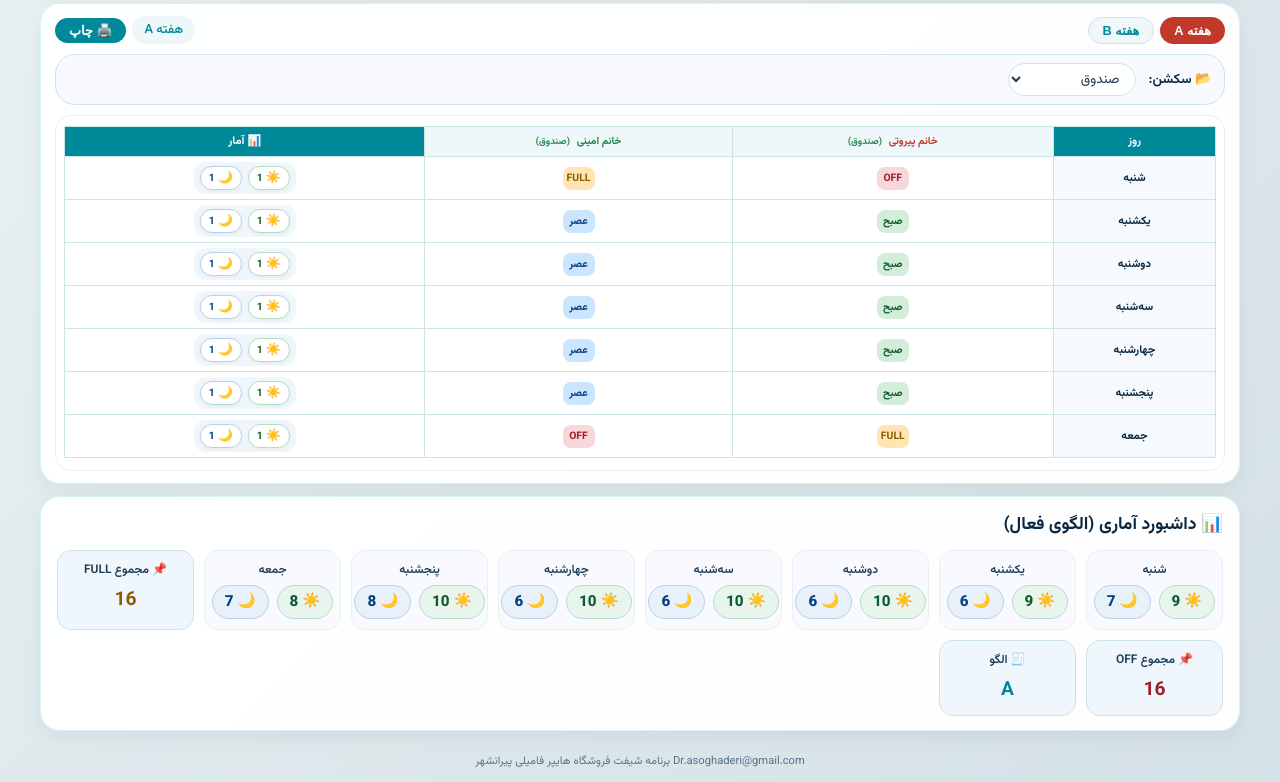
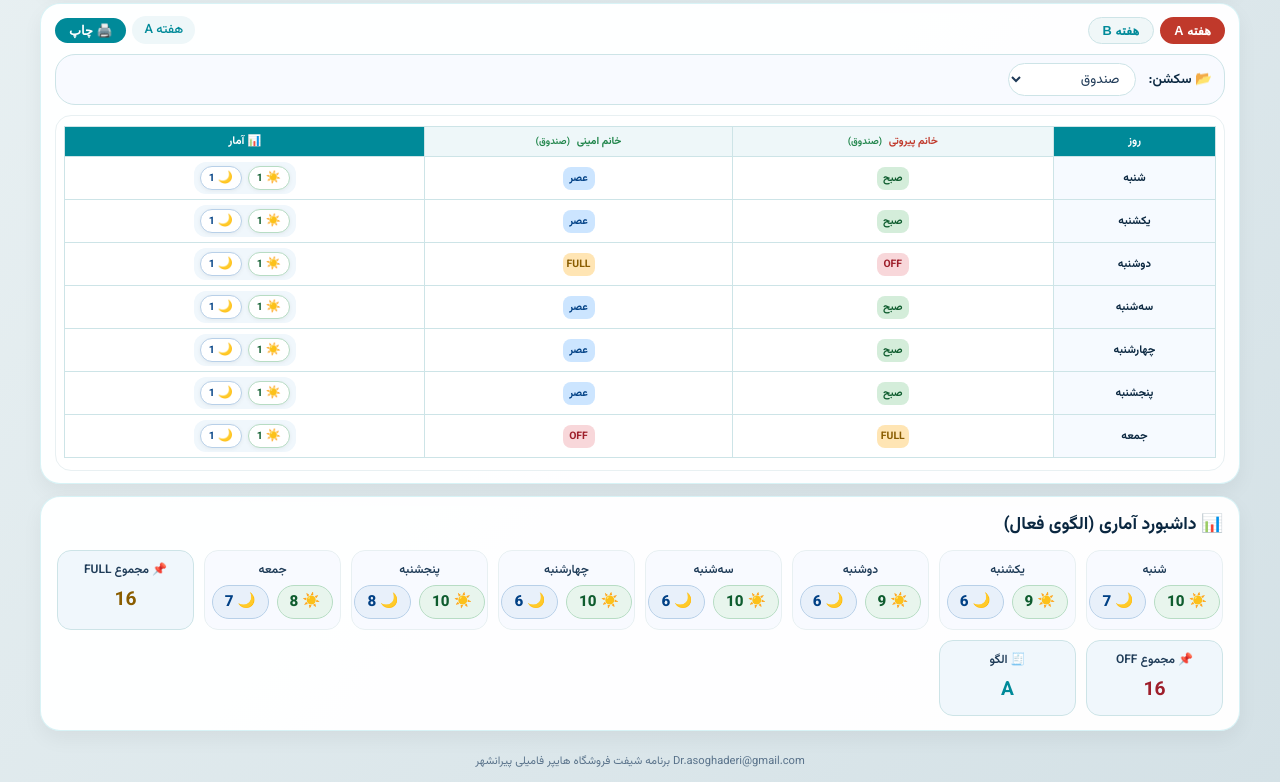
Before and after one commit to ghaderiasou-cloud/hyperfamilipiranshahr, a plain HTML site: page index.html in a window 1280 px wide. Shown: the part 65-847 px from the top of the page. Drawn offline with Linux system fonts and the light colour scheme.

Commit message:
index.html

```diff
--- a/index.html
+++ b/index.html
@@ -602,11 +602,14 @@
     };
 
     // ============================================================
-    // 3. تابع انتقال خودکار FULL و OFF
+    // 3. تابع انتقال خودکار FULL و OFF (دوشنبه→جمعه، سه‌شنبه→دوشنبه)
     // ============================================================
-    function transferFullOffToFriSat(pattern) {
+    function transferFullOff(pattern) {
         var newPattern = JSON.parse(JSON.stringify(pattern));
         for (var person in newPattern) {
+            // مدیریت را از انتقال مستثنی می‌کنیم
+            if (person === 'قادری' || person === 'حمزه') continue;
+
             var isChangeable = false;
             for (var s = 0; s < changeableSections.length; s++) {
                 var sec = changeableSections[s];
@@ -619,6 +622,7 @@
 
             var shifts = newPattern[person];
 
+            // 1. انتقال از دوشنبه (index 2) به جمعه (index 6)
             var mondayShift = shifts[2];
             if (mondayShift === 'FULL' || mondayShift === 'OFF') {
                 if (shifts[6] === 'FULL' || shifts[6] === 'OFF') {
@@ -632,16 +636,17 @@
                 }
             }
 
+            // 2. انتقال از سه‌شنبه (index 3) به دوشنبه (index 2)
             var tuesdayShift = shifts[3];
             if (tuesdayShift === 'FULL' || tuesdayShift === 'OFF') {
-                if (shifts[0] === 'FULL' || shifts[0] === 'OFF') {
-                    var tempSat = shifts[0];
-                    shifts[0] = tuesdayShift;
-                    shifts[3] = tempSat;
+                if (shifts[2] === 'FULL' || shifts[2] === 'OFF') {
+                    var tempMon = shifts[2];
+                    shifts[2] = tuesdayShift;
+                    shifts[3] = tempMon;
                 } else {
-                    var tempSat2 = shifts[0];
-                    shifts[0] = tuesdayShift;
-                    shifts[3] = tempSat2;
+                    var tempMon2 = shifts[2];
+                    shifts[2] = tuesdayShift;
+                    shifts[3] = tempMon2;
                 }
             }
         }
@@ -651,8 +656,8 @@
     // ============================================================
     // 4. اعمال خودکار انتقال در هنگام بارگذاری
     // ============================================================
-    var patternA = transferFullOffToFriSat(originalPatternA);
-    var patternB = transferFullOffToFriSat(originalPatternB);
+    var patternA = transferFullOff(originalPatternA);
+    var patternB = transferFullOff(originalPatternB);
     var isChanged = true;
 
     // ============================================================
```
